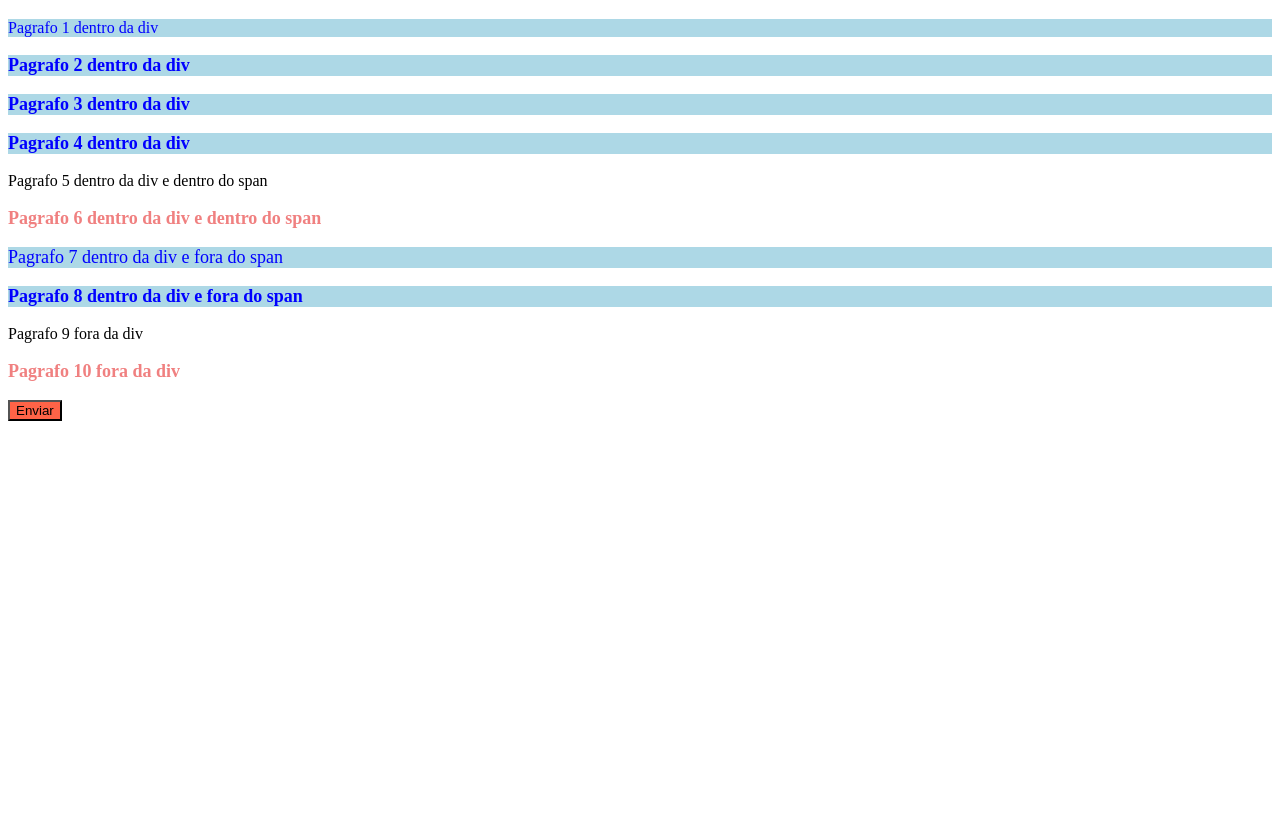
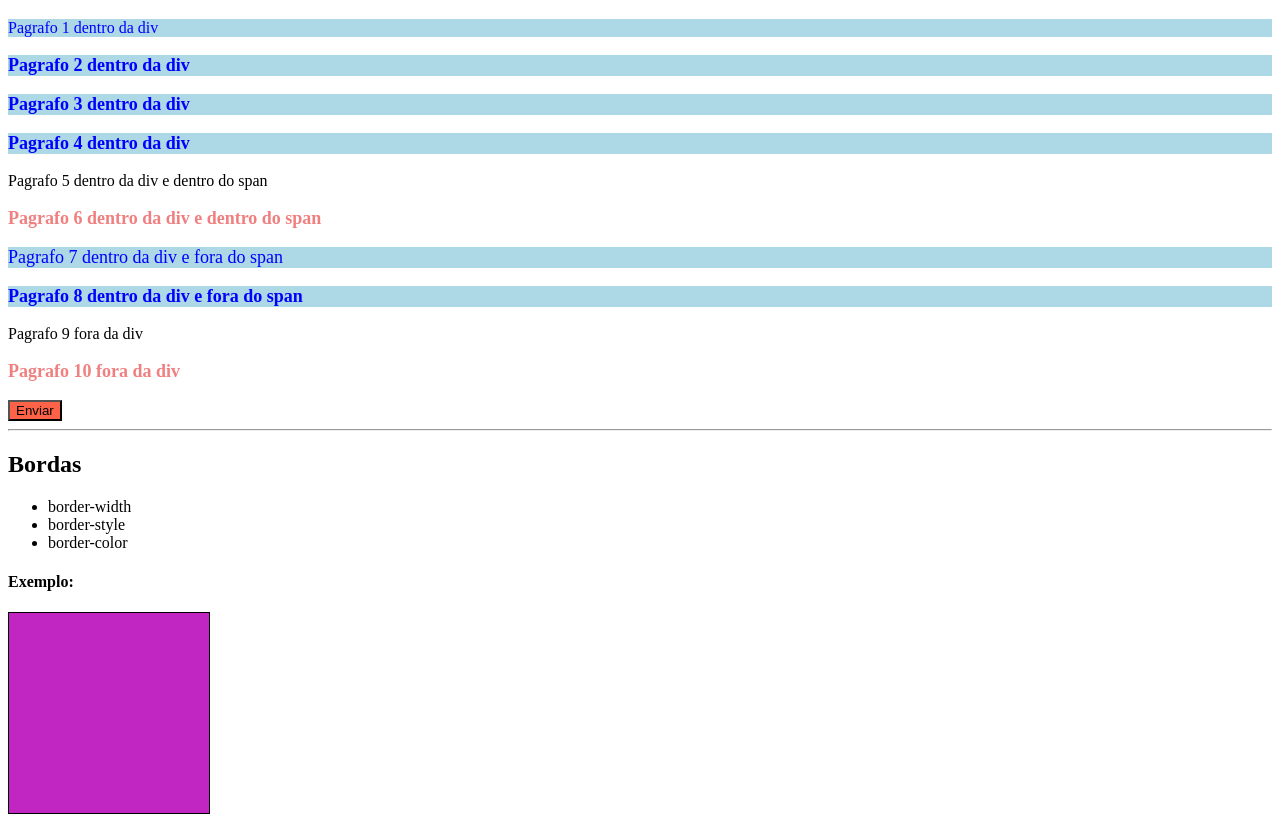
Before and after one commit to jessieFerrS/Bootcamp-FrontEnd-Dio-RiHappy, a plain HTML site: page Aulas_CSS/index.html in a window 1280 px wide. Shown: the part 61-883 px from the top of the page. Before the commit the page ends 800 px from the top, so only its background shows below. Drawn offline with Linux system fonts and the light colour scheme.

Commit message:
Adicionando novas informações e alterações na pasta de aulas de css

```diff
--- /dev/null
+++ b/Aulas_CSS/assets/reset.css
@@ -0,0 +1,48 @@
+/* http://meyerweb.com/eric/tools/css/reset/
+   v2.0 | 20110126
+   License: none (public domain)
+*/
+
+html, body, div, span, applet, object, iframe,
+h1, h2, h3, h4, h5, h6, p, blockquote, pre,
+a, abbr, acronym, address, big, cite, code,
+del, dfn, em, img, ins, kbd, q, s, samp,
+small, strike, strong, sub, sup, tt, var,
+b, u, i, center,
+dl, dt, dd, ol, ul, li,
+fieldset, form, label, legend,
+table, caption, tbody, tfoot, thead, tr, th, td,
+article, aside, canvas, details, embed,
+figure, figcaption, footer, header, hgroup,
+menu, nav, output, ruby, section, summary,
+time, mark, audio, video {
+	margin: 0;
+	padding: 0;
+	border: 0;
+	font-size: 100%;
+	font: inherit;
+	vertical-align: baseline;
+}
+/* HTML5 display-role reset for older browsers */
+article, aside, details, figcaption, figure,
+footer, header, hgroup, menu, nav, section {
+	display: block;
+}
+body {
+	line-height: 1;
+}
+ol, ul {
+	list-style: none;
+}
+blockquote, q {
+	quotes: none;
+}
+blockquote:before, blockquote:after,
+q:before, q:after {
+	content: '';
+	content: none;
+}
+table {
+	border-collapse: collapse;
+	border-spacing: 0;
+}
--- a/Aulas_CSS/assets/style.css
+++ b/Aulas_CSS/assets/style.css
@@ -26,3 +26,11 @@ button{
   max-width: 200px;
   max-height: 200px;
 }
+
+.exemplo {
+  background-color: rgb(194, 38, 194);
+  width: 200px;
+  height: 200px;
+  border-style: solid;
+  border-width: thin;
+}
--- a/Aulas_CSS/index.html
+++ b/Aulas_CSS/index.html
@@ -4,12 +4,13 @@
   <meta charset="UTF-8">
   <meta name="viewport" content="width=device-width, initial-scale=1.0">
   <link rel="stylesheet" href="./assets/style.css">
+  <!--<link rel="stylesheet" href="./assets/reset.css">-->
   <title>Trilha de CSS</title>
 </head>
 
 <body>
   <h1>Trilha de CSS</h1>
-  <div id="dentro-div">
+  <div id="dentro-div" >
     <p>Pagrafo 1 dentro da div</p>
     <p>Pagrafo 2 dentro da div</p>
     <p>Pagrafo 3 dentro da div</p>
@@ -26,6 +27,16 @@
   <button>
     Enviar
   </button>
+  <hr>
+  <h2>Bordas</h2>
+  <ul>
+    <li>border-width</li>
+    <li>border-style</li>
+    <li>border-color</li>
+  </ul>
+  <h4>Exemplo:</h4>
+
+  <div class="exemplo"></div>
 
 </body>
 </html>
```
